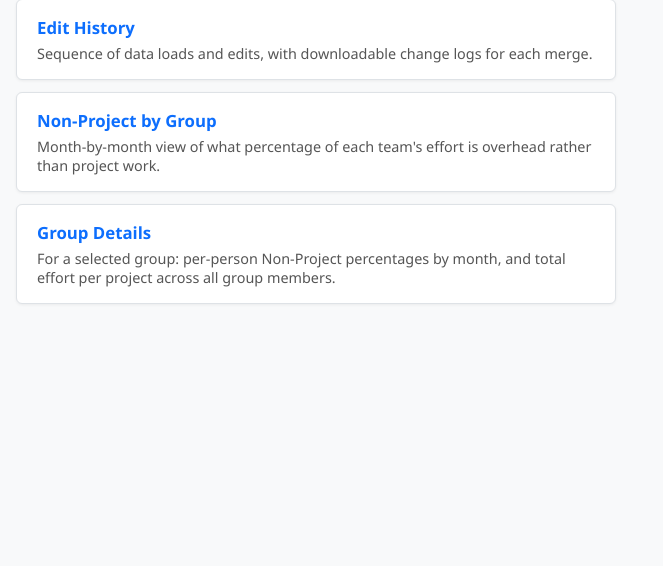
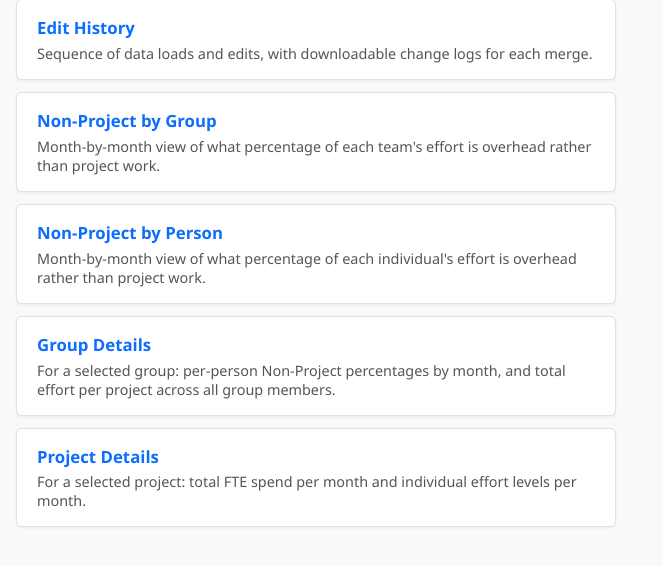
Before and after one commit to cbizon/SEJ, a Flask app: page /reports in a window 1280 px wide. Shown: the part 115-681 px from the top of the page, without its empty margins (0-663 px from the left). Run offline with Flask 3, Linux system fonts and the light colour scheme.

Commit message:
Add Project Details report
Shows total FTE spend per month and individual effort % per month
for a selected project, with a project dropdown, column pickers,
and horizontal scrollbar fix for the individual effort table.

```diff
--- a/sej/app.py
+++ b/sej/app.py
@@ -17,8 +17,10 @@ from sej.queries import (
     fix_totals,
     get_audit_log,
     get_nonproject_by_group,
+    get_nonproject_by_person,
     get_groups,
     get_group_details,
+    get_project_details,
 )
 
 
@@ -186,6 +188,15 @@ def create_app(db_path=None):
         main = app.config["MAIN_DB_PATH"]
         return jsonify(get_nonproject_by_group(main))
 
+    @app.route("/reports/nonproject-by-person")
+    def report_nonproject_by_person():
+        return render_template("nonproject_by_person.html")
+
+    @app.route("/api/nonproject-by-person")
+    def api_nonproject_by_person():
+        main = app.config["MAIN_DB_PATH"]
+        return jsonify(get_nonproject_by_person(main))
+
     @app.route("/reports/group-details")
     def report_group_details():
         return render_template("group_details.html")
@@ -202,6 +213,18 @@ def create_app(db_path=None):
         if not group:
             return jsonify({"error": "Missing required parameter: group"}), 400
         return jsonify(get_group_details(main, group))
+
+    @app.route("/reports/project-details")
+    def report_project_details():
+        return render_template("project_details.html")
+
+    @app.route("/api/project-details")
+    def api_project_details():
+        main = app.config["MAIN_DB_PATH"]
+        project = request.args.get("project", "")
+        if not project:
+            return jsonify({"error": "Missing required parameter: project"}), 400
+        return jsonify(get_project_details(main, project))
 
     @app.route("/history")
     def history():
--- a/sej/queries.py
+++ b/sej/queries.py
@@ -616,6 +616,151 @@ def get_nonproject_by_group(db_path: str | Path) -> dict:
     return {"months": month_labels, "rows": result_rows, "fte_rows": fte_rows}
 
 
+def get_nonproject_by_person(db_path: str | Path) -> dict:
+    """Return Non-Project effort by person and month.
+
+    Returns a dict with:
+        months:  list of month label strings in chronological order
+        rows:    list of {name, group, <month>: np_pct, ...} dicts,
+                 sorted by name, with a trailing Total row showing the
+                 combined Non-Project percentage across all people
+    """
+    conn = get_connection(db_path)
+    create_schema(conn)
+    months = _discover_months(conn)
+
+    person_rows = conn.execute("""
+        SELECT
+            emp.name AS employee_name,
+            g.name AS group_name,
+            e.year,
+            e.month,
+            SUM(CASE WHEN p.project_code = 'Non-Project' THEN e.percentage ELSE 0 END) AS np_effort,
+            SUM(e.percentage) AS total_effort
+        FROM efforts e
+        JOIN allocation_lines al ON al.id = e.allocation_line_id
+        JOIN employees emp ON emp.id = al.employee_id
+        JOIN groups g ON g.id = emp.group_id
+        JOIN projects p ON p.id = al.project_id
+        GROUP BY emp.id, e.year, e.month
+        ORDER BY emp.name, e.year, e.month
+    """).fetchall()
+
+    total_rows = conn.execute("""
+        SELECT
+            e.year,
+            e.month,
+            SUM(CASE WHEN p.project_code = 'Non-Project' THEN e.percentage ELSE 0 END) AS np_effort,
+            SUM(e.percentage) AS total_effort
+        FROM efforts e
+        JOIN allocation_lines al ON al.id = e.allocation_line_id
+        JOIN employees emp ON emp.id = al.employee_id
+        JOIN projects p ON p.id = al.project_id
+        GROUP BY e.year, e.month
+        ORDER BY e.year, e.month
+    """).fetchall()
+    conn.close()
+
+    month_labels = [_month_label(y, m) for y, m in months]
+
+    person_data: dict[str, dict[str, float]] = {}
+    person_group: dict[str, str] = {}
+    for r in person_rows:
+        name = r["employee_name"]
+        label = _month_label(r["year"], r["month"])
+        total = r["total_effort"]
+        pct = (r["np_effort"] / total * 100.0) if total else 0.0
+        person_data.setdefault(name, {})[label] = pct
+        person_group[name] = r["group_name"]
+
+    result_rows: list[dict] = []
+    for name in sorted(person_data.keys()):
+        row: dict = {"name": name, "group": person_group[name]}
+        for label in month_labels:
+            row[label] = round(person_data[name].get(label, 0.0), 1)
+        result_rows.append(row)
+
+    total_row: dict = {"name": "Total", "group": ""}
+    for r in total_rows:
+        label = _month_label(r["year"], r["month"])
+        t = r["total_effort"]
+        total_row[label] = round((r["np_effort"] / t * 100.0) if t else 0.0, 1)
+    for label in month_labels:
+        total_row.setdefault(label, 0.0)
+    result_rows.append(total_row)
+
+    return {"months": month_labels, "rows": result_rows}
+
+
+def get_project_details(db_path: str | Path, project_code: str) -> dict:
+    """Return total FTE and per-person effort for a project by month.
+
+    Returns a dict with:
+        months:  list of month label strings in chronological order
+        fte:     {label: "Total FTE", <month>: fte_value, ...}
+        people:  list of {name, group, <month>: effort_pct, ...} sorted by name
+    """
+    conn = get_connection(db_path)
+    create_schema(conn)
+    months = _discover_months(conn)
+
+    fte_rows = conn.execute("""
+        SELECT e.year, e.month, SUM(e.percentage) / 100.0 AS total_fte
+        FROM efforts e
+        JOIN allocation_lines al ON al.id = e.allocation_line_id
+        JOIN projects p ON p.id = al.project_id
+        WHERE p.project_code = ?
+        GROUP BY e.year, e.month
+        ORDER BY e.year, e.month
+    """, (project_code,)).fetchall()
+
+    person_rows = conn.execute("""
+        SELECT
+            emp.name AS employee_name,
+            g.name AS group_name,
+            e.year,
+            e.month,
+            SUM(e.percentage) AS total_pct
+        FROM efforts e
+        JOIN allocation_lines al ON al.id = e.allocation_line_id
+        JOIN employees emp ON emp.id = al.employee_id
+        JOIN groups g ON g.id = emp.group_id
+        JOIN projects p ON p.id = al.project_id
+        WHERE p.project_code = ?
+        GROUP BY emp.id, e.year, e.month
+        ORDER BY emp.name, e.year, e.month
+    """, (project_code,)).fetchall()
+    conn.close()
+
+    month_labels = [_month_label(y, m) for y, m in months]
+
+    fte_data: dict[str, float] = {}
+    for r in fte_rows:
+        label = _month_label(r["year"], r["month"])
+        fte_data[label] = round(r["total_fte"], 2)
+
+    fte_row: dict = {"label": "Total FTE"}
+    for label in month_labels:
+        fte_row[label] = fte_data.get(label, 0.0)
+
+    person_data: dict[str, dict[str, float]] = {}
+    person_group: dict[str, str] = {}
+    for r in person_rows:
+        name = r["employee_name"]
+        label = _month_label(r["year"], r["month"])
+        person_data.setdefault(name, {})[label] = r["total_pct"]
+        person_group[name] = r["group_name"]
+
+    people_result: list[dict] = []
+    for name in sorted(person_data.keys()):
+        row: dict = {"name": name, "group": person_group[name]}
+        for label in month_labels:
+            row[label] = round(person_data[name].get(label, 0.0), 1)
+        people_result.append(row)
+
+    return {"months": month_labels, "fte": fte_row, "people": people_result}
+
+
 def get_audit_log(db_path: str | Path) -> list[dict]:
     """Return audit log entries, most recent first.
 
--- a/sej/templates/reports.html
+++ b/sej/templates/reports.html
@@ -52,8 +52,16 @@
             <p>Month-by-month view of what percentage of each team's effort is overhead rather than project work.</p>
         </li>
         <li>
+            <a href="/reports/nonproject-by-person">Non-Project by Person</a>
+            <p>Month-by-month view of what percentage of each individual's effort is overhead rather than project work.</p>
+        </li>
+        <li>
             <a href="/reports/group-details">Group Details</a>
             <p>For a selected group: per-person Non-Project percentages by month, and total effort per project across all group members.</p>
+        </li>
+        <li>
+            <a href="/reports/project-details">Project Details</a>
+            <p>For a selected project: total FTE spend per month and individual effort levels per month.</p>
         </li>
     </ul>
 </body>
```
Also changed, not shown: sej/templates/nonproject_by_person.html (added, +95 -0 lines), sej/templates/project_details.html (added, +200 -0 lines), tests/test_app.py (+132 -0 lines).
